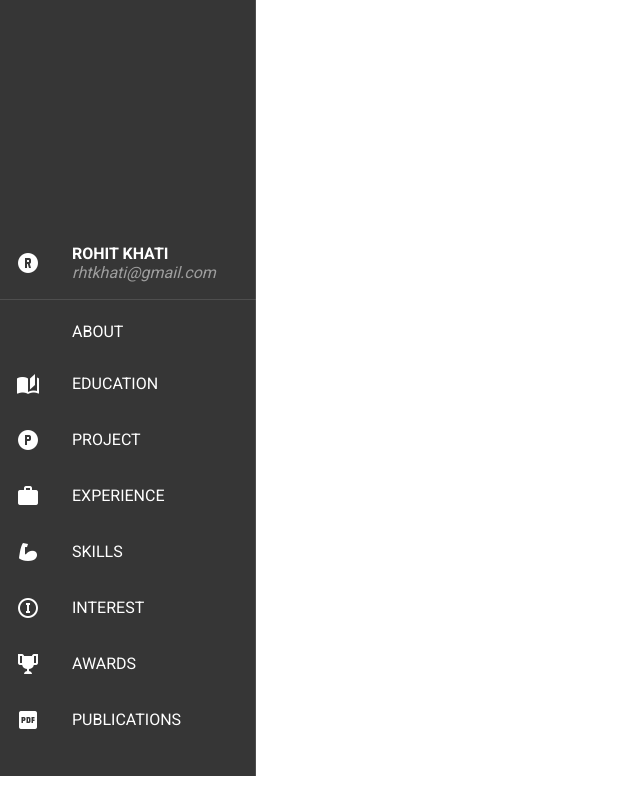
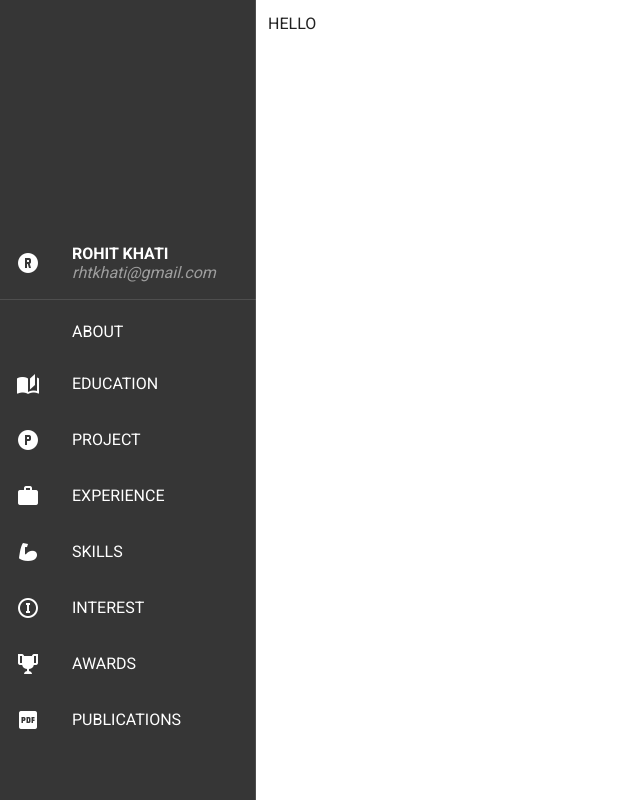
Before and after one commit to ro-hit81/my_portfolio, a Vue app: page / in a window 1280 px wide. Shown: the whole page, without its empty margins (0-640 px from the left). Built offline with nearby package versions, Linux system fonts and the light colour scheme.

Commit message:
Designating Navbar component as part of apllication layout.

```diff
--- a/src/components/Navbar.vue
+++ b/src/components/Navbar.vue
@@ -1,5 +1,7 @@
 <template>
+
     <v-navigation-drawer
+        app
         permanent
         expand-on-hover
         :src="bg"
@@ -38,13 +40,13 @@
 
 <script>
 import Rohit from '@/assets/rohit.jpg'
-import bg from '@/assets/bg2.jpg'
+import navbg from '@/assets/navbg.jpg'
 
 export default {
     data() {
         return {
             image: Rohit,
-            bg: bg,
+            bg: navbg,
             items: [
                 {title: "ABOUT", icon: "mdi-face"},
                 {title: "EDUCATION", icon: "mdi-book-open-page-variant"},
--- a/src/views/Home.vue
+++ b/src/views/Home.vue
@@ -1,5 +1,6 @@
 <template>
     <v-container>
+        HELLO
     </v-container>
 </template>
 
```
Also changed, not shown: src/assets/navbg.jpg (renamed from src/assets/bg2.jpg), 1 other file (tests, documents, lock files or other folders).
